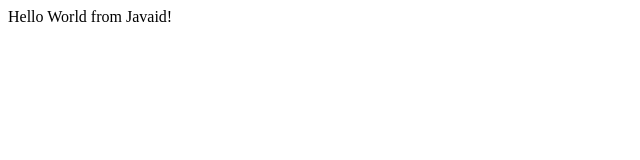
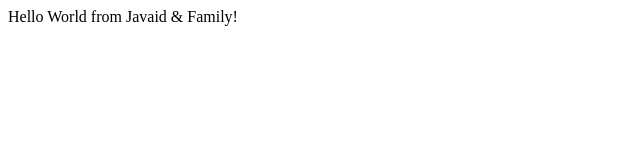
Before and after one commit to javaidrauf/bootcamp2020, a plain HTML site: page index.html in a window 1280 px wide. Shown: the full height of the page, 0-640 px from the left. Drawn offline with Linux system fonts and the light colour scheme.

Commit message:
updated index.html
updated index.html first time

```diff
--- a/index.html
+++ b/index.html
@@ -7,7 +7,7 @@
 </head>
 <body>
     <div>
-        Hello World from Javaid!
+        Hello World from Javaid & Family!
     </div>
 </body>
 </html>
```
